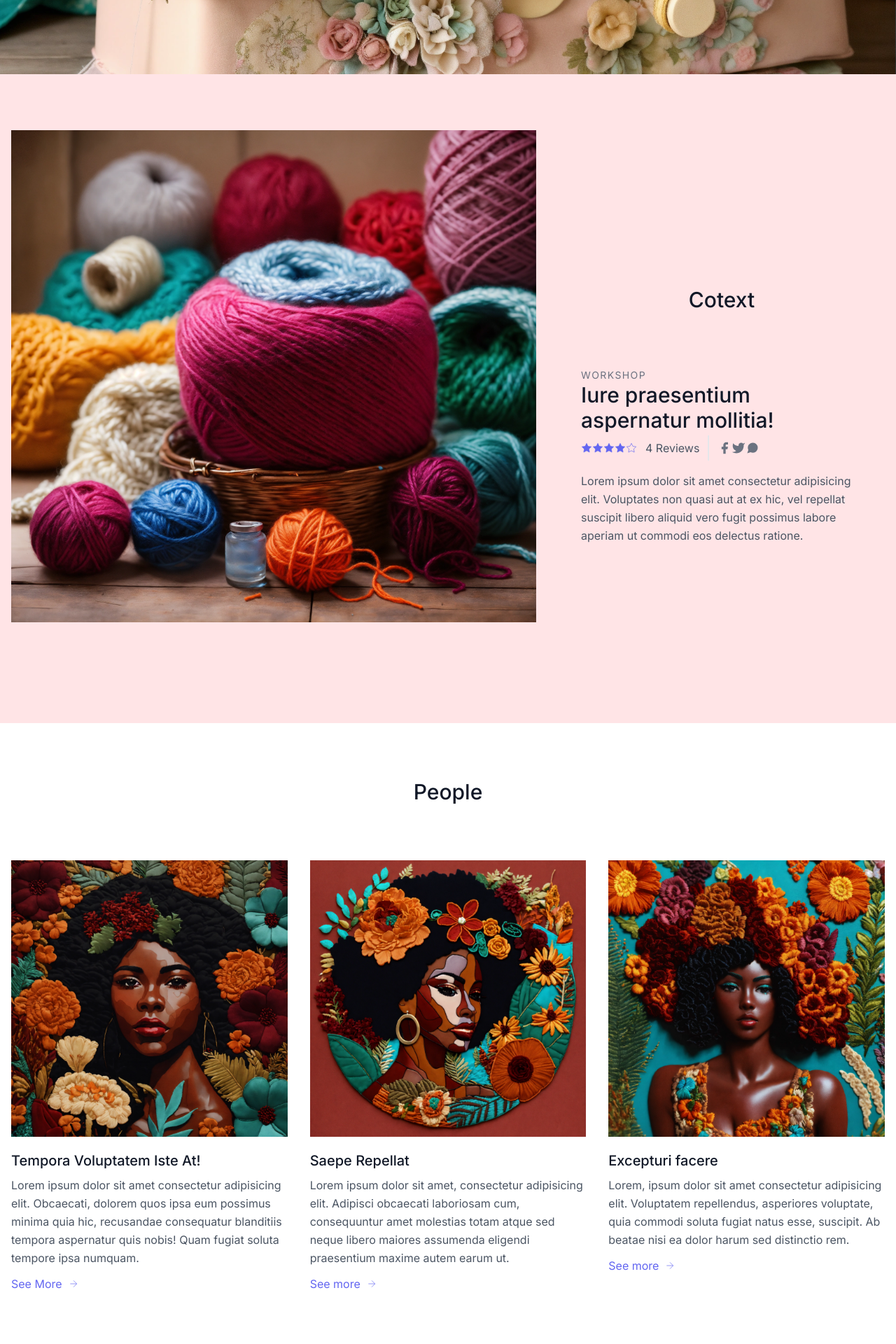
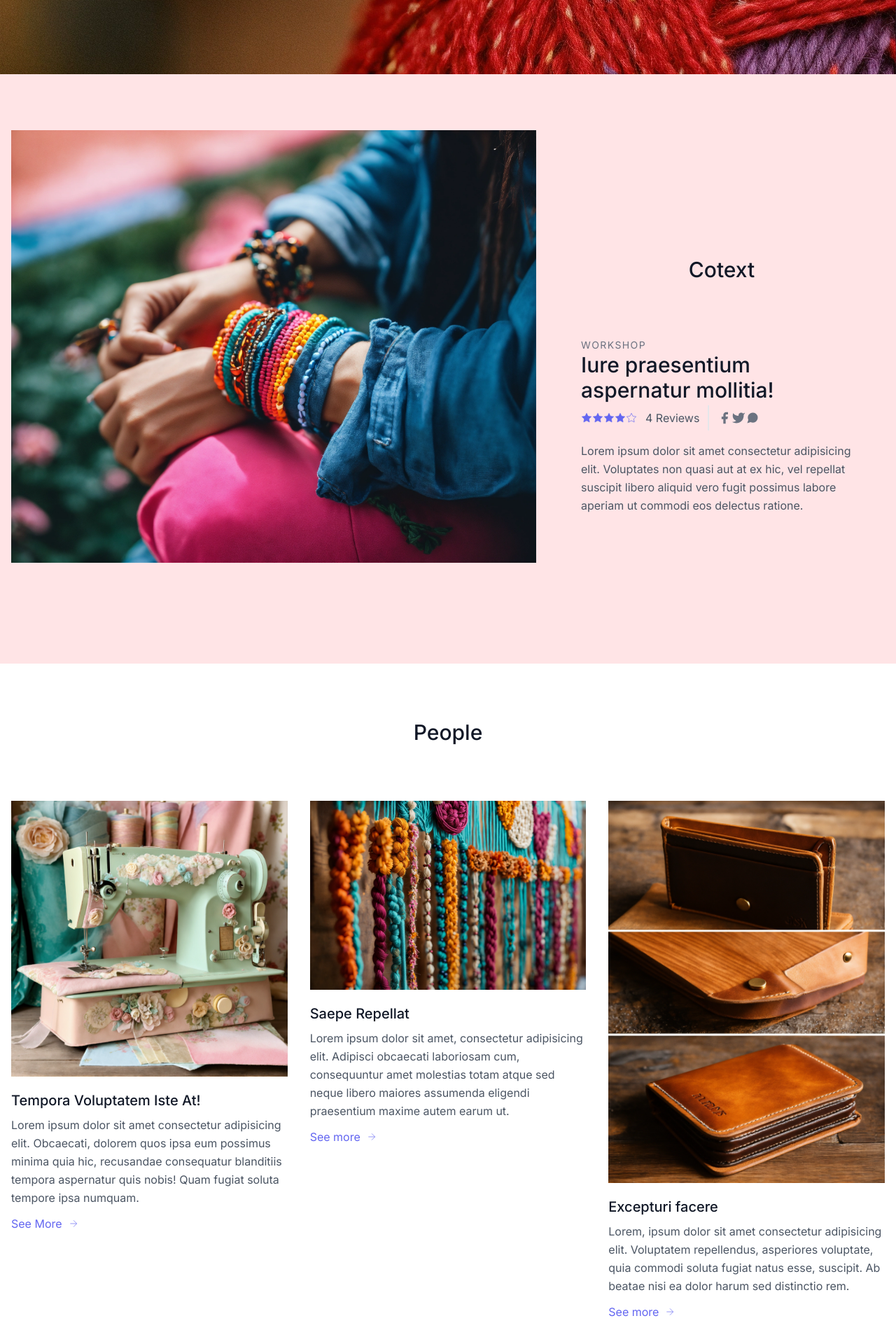
Before and after one commit to gabalfa/artesanalapp-vercel, a Next.js app: page / in a window 1280 px wide. Shown: the part 694-2614 px from the top of the page at 70% size. Built offline with nearby package versions, Linux system fonts and the light colour scheme.

Commit message:
changed images

```diff
--- a/app/components/first-section.tsx
+++ b/app/components/first-section.tsx
@@ -13,7 +13,7 @@ function first() {
           height={750}
           width={750}
           alt="hero"
-          src="/first-section-1.webp"
+          src="/bg-image-1.webp"
         />
         <div className="mt-8 flex flex-col self-center mx-12">
           <h1 className="sm:text-3xl text-2xl font-medium title-font text-center text-gray-900 my-20">
--- a/app/components/header.tsx
+++ b/app/components/header.tsx
@@ -5,7 +5,7 @@ import SideNav from "@/app/components/side-nav";
 
 function Header() {
   return (
-    <header className="h-screen bg-cover bg-no-repeat bg-center bg-[url('/bg-image-9.webp')]">
+    <header className="h-screen bg-cover bg-no-repeat bg-center bg-[url('/bg-image-8.webp')]">
       <div className="h-24 border-b p-4 flex flex-wrap md:flex-row items-center justify-between">
         <span className="text-4xl md:text-6xl text-white">Artesanal</span>
       </div>
--- a/app/components/second-section.tsx
+++ b/app/components/second-section.tsx
@@ -13,12 +13,7 @@ function second() {
       <div className="flex flex-wrap sm:-m-4 -mx-4 -mb-10 -mt-4">
         <div className="p-4 md:w-1/3 sm:mb-0 mb-6">
           <div className="overflow-hidden">
-            <Image
-              height={900}
-              width={900}
-              alt="hero"
-              src="/third-section-1.webp"
-            />
+            <Image height={900} width={900} alt="hero" src="/bg-image-9.webp" />
           </div>
           <h2 className="capitalize text-xl font-medium title-font text-gray-900 mt-5">
             Tempora voluptatem iste at!
@@ -43,12 +38,7 @@ function second() {
         </div>
         <div className="p-4 md:w-1/3 sm:mb-0 mb-6">
           <div className="overflow-hidden">
-            <Image
-              height={900}
-              width={900}
-              alt="hero"
-              src="/third-section-2.webp"
-            />
+            <Image height={900} width={900} alt="hero" src="/bg-image-3.webp" />
           </div>
           <h2 className="capitalize text-xl font-medium title-font text-gray-900 mt-5">
             saepe repellat
@@ -77,7 +67,7 @@ function second() {
               height={900}
               width={900}
               alt="hero"
-              src="/third-section-3.webp"
+              src="/second-section-2.webp"
             />
           </div>
           <h2 className="text-xl font-medium title-font text-gray-900 mt-5">
```
